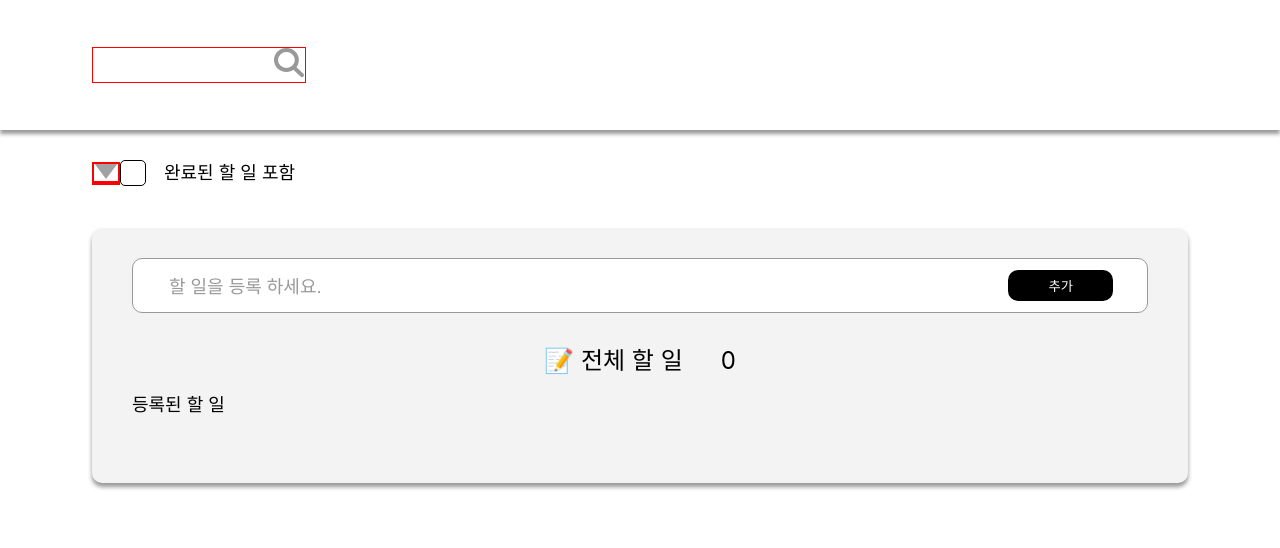
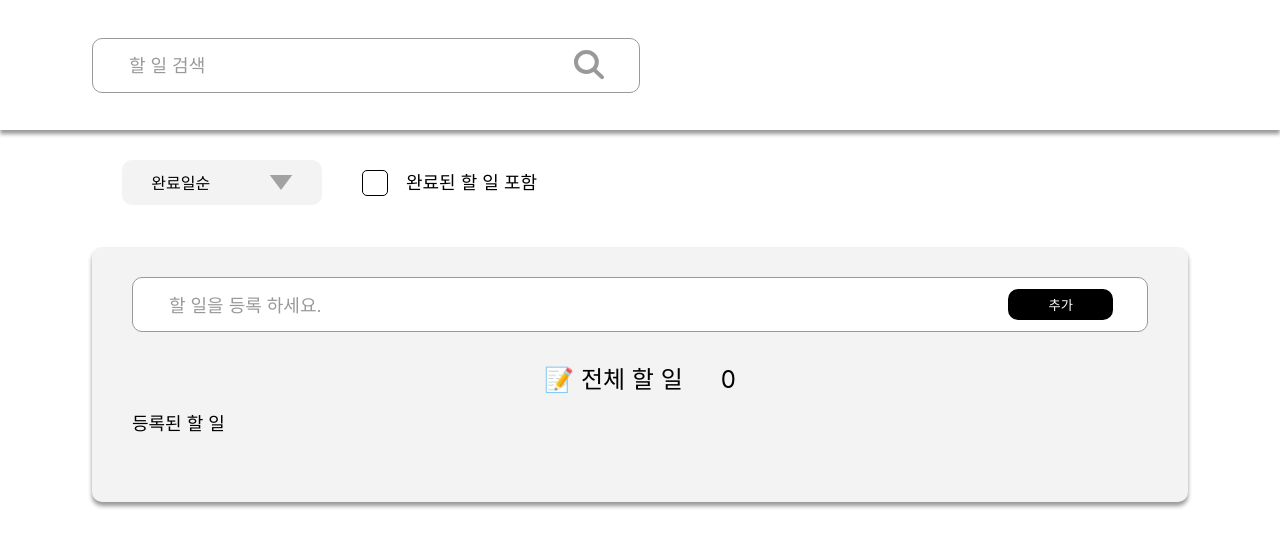
Before and after one commit to study-imhjlov/fe-study-react-todo-list, a React (Create React App) app: page / in a window 1280 px wide. Shown: the top 548 px of the page. Built offline with nearby package versions, Linux system fonts and the light colour scheme.

Commit message:
style: sort, search UI 구현

```diff
--- a/src/components/head/Search.js
+++ b/src/components/head/Search.js
@@ -7,7 +7,7 @@ import { ReactComponent as SearchBtn } from 'assets/search.svg';
 const Search = () => {
   return (
     <SearchContainer>
-      <input />
+      <Input autoFocus placeholder="할 일 검색" />
       <SearchBtn />
     </SearchContainer>
   );
@@ -16,5 +16,22 @@ const Search = () => {
 export default Search;
 
 const SearchContainer = styled.div`
-  border: 1px solid red;
+  width: 50%;
+  height: 55px;
+  display: flex;
+  justify-content: space-between;
+  align-items: center;
+  border: 1px solid #999999;
+  border-radius: 10px;
+  background-color: #fff;
+  padding: 0 34px;
 `;
+
+const Input = styled.input`
+  outline: none;
+  font-size: 21px;
+  &::placeholder {
+    color: #999999;
+    font-size: 18px;
+  }
+`;
--- a/src/components/listService/Sort.js
+++ b/src/components/listService/Sort.js
@@ -6,6 +6,7 @@ const Sort = () => {
   return (
     <SortContainer>
       <DropdownBody>
+        <span>완료일순</span>
         <DropdownBtn />
       </DropdownBody>
       <DropdownMenu />
@@ -16,11 +17,15 @@ const Sort = () => {
 export default Sort;
 
 const SortContainer = styled.div`
-  border: 1px solid red;
+  margin: 0 40px 0 30px;
 `;
 const DropdownBody = styled.div`
-  border: 1px solid red;
+  display: flex;
+  align-items: center;
+  justify-content: space-around;
+  width: 200px;
+  height: 45px;
+  background-color: #f3f3f3;
+  border-radius: 10px;
 `;
-const DropdownMenu = styled.div`
-  border: 1px solid red;
-`;
+const DropdownMenu = styled.div``;
```
